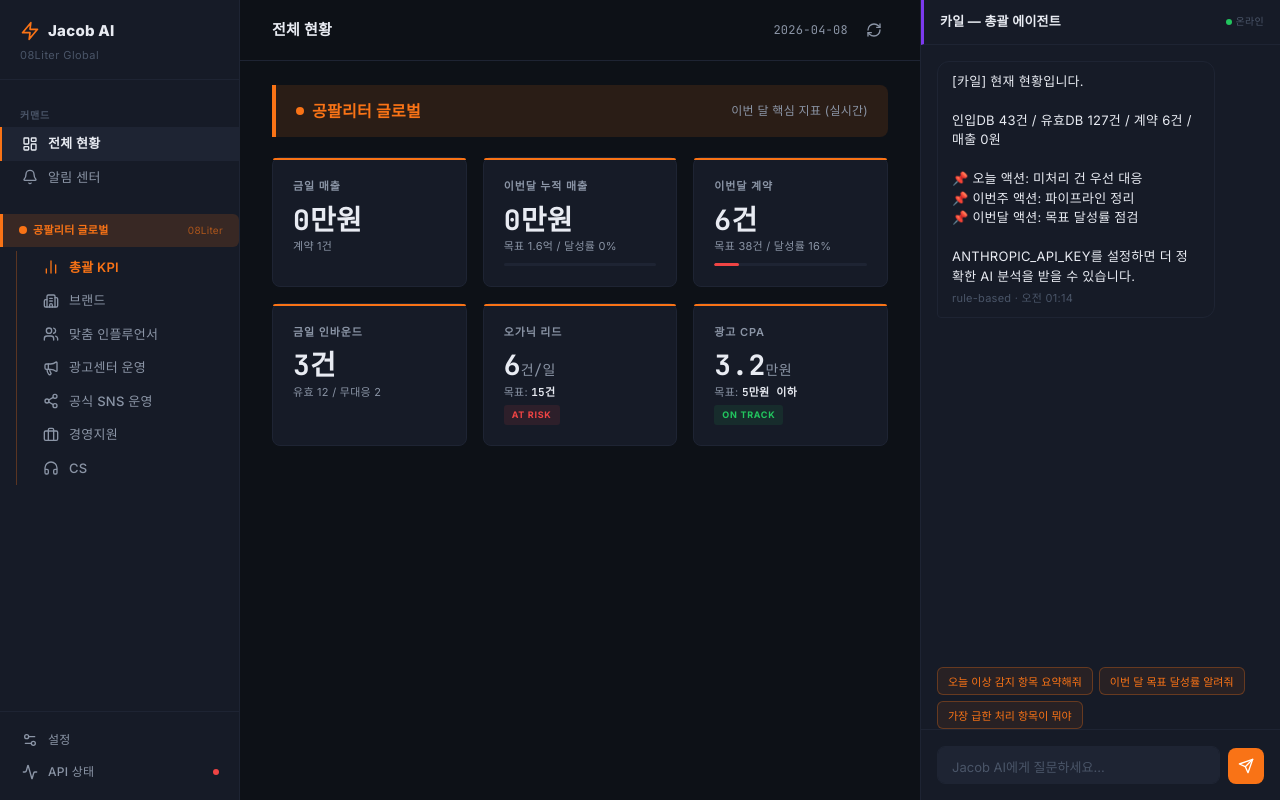
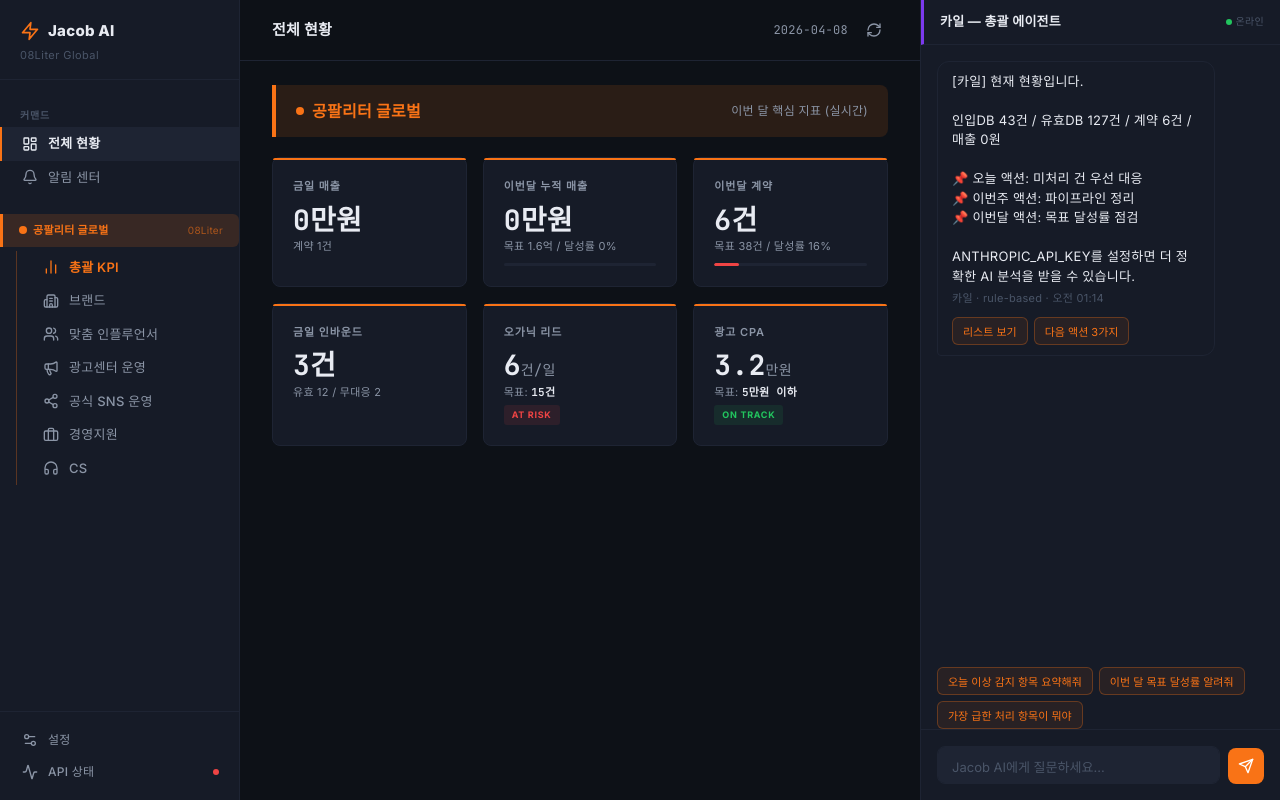
Before and after one commit to jacobeveryfriday/jacob-ai-system, a FastAPI app: page / in a window 1280 px wide. Run offline with FastAPI, Linux system fonts and the light colour scheme; data that the repository does not hold is empty.

Commit message:
feat: [발송하기] 버튼 + 하드코딩 전량 제거 + 에이전트 액션 버튼
- 루나 브리핑 후 [발송하기] 주황색 버튼 → 클릭 시 즉시 발송
- 전체 에이전트 브리핑 후 [리스트 보기] [다음 액션 3가지] 버튼
- KPI 페이지 하드코딩 제거: 480만/55,800원/28명/8건/6건/43건 등
- 월간 KPI 하드코딩 제거: 140만/24,430명/2건/3700000 등
- SNS 요약 박스: 더미 수치 → 실데이터 연동 예정 표시
- 현금흐름 박스: 1.22억 → 구글시트 실데이터

Co-Authored-By: Claude Opus 4.6 (1M context) <noreply@anthropic.com>

```diff
--- a/dashboard/templates/index.html
+++ b/dashboard/templates/index.html
@@ -222,24 +222,22 @@ tMon.addEventListener('click',function(){tMon.classList.add('active');tDay.class
 // Day KPIs
 mkKpi(dayDiv,[
 ['오늘 매출',String(Math.round((t.revenue||0)/10000)),'만원','watch','누적 '+(m.revenue?(m.revenue/100000000).toFixed(2):'0')+'억'],
-['오늘 인입 DB',String(t.inbound||3),'건','watch','누적 '+(m.total_db||43)+'건'],
-['오늘 유효 DB',String(t.valid||12),'건','watch','전환율 29.5%'],
-['광고 리드 CPA','55,800','원','watch','목표 50,000원'],
-['인플루언서 발굴','28','명','watch','이번 달 확정 N명'],
-['오늘 CS 접수','8','건','on','브랜드 5건 / 인플루언서 3건']
+['오늘 인입 DB',String(t.inbound_db||0),'건','watch','유효 '+String(t.valid_db||0)+' / 무대응 '+String(t.unhandled_db||0)],
+['오늘 유효 DB',String(t.valid_db||0),'건',t.valid_db>0?'on':'risk','전환율 '+(t.inbound_db>0?Math.round(t.valid_db/t.inbound_db*100):0)+'%'],
+['광고 CPA',String(m.roas||0),'x','watch','목표 5만원 이하'],
+['인플루언서 풀',String(Math.round((m.influencer_pool||0)/10000)),'만명','watch','목표 155만'],
+['오늘 CS 접수','-','건','on','실데이터 연동 예정']
 ],3);
 el.appendChild(dayDiv);
 // Month KPIs
 mkKpi(monDiv,[
 ['매출',(m.revenue?(m.revenue/100000000).toFixed(2):'0'),'억원','watch','목표 1.6억'],
-['계약건수',String(m.contract||6),'건','risk','목표 38건'],
-['평균계약단가',((m.avg_price||3700000)/10000).toFixed(0),'만원','watch','목표 420만'],
-['총 광고비',((m.total_spend||24000000)/10000).toFixed(0),'만원','watch',''],
-['총 리드 DB',String(m.total_db||43),'건','on',''],
-['광고 ROAS',String(m.roas||9.41),'x','on',''],
-['인플루언서 풀','140','만명','watch','목표 155만'],
-['SNS 팔로워','24,430','명','watch',''],
-['정부지원 수혜','2','건','on','']
+['계약건수',String(m.contract||0),'건',m.contract>=20?'on':m.contract>=10?'watch':'risk','목표 38건 / '+Math.round((m.contract||0)/38*100)+'%'],
+['평균계약단가',((m.avg_price||0)/10000).toFixed(0),'만원',(m.avg_price||0)>=4200000?'on':'watch','목표 420만'],
+['인입 DB',String(m.inbound_db||0),'건','on','유효 '+String(m.valid_db||0)+'건'],
+['광고 ROAS',String(m.roas||0),'x',m.roas>=5?'on':'watch',''],
+['인플루언서 풀',String(Math.round((m.influencer_pool||0)/10000)),'만명','watch','목표 155만'],
+['계약 달성률',Math.round((m.contract||0)/38*100),'%',(m.contract||0)>=20?'on':'risk','']
 ],3);
 el.appendChild(monDiv);
 // 섹션별 요약 6박스
@@ -248,7 +246,7 @@ var boxData=[
 {title:'브랜드 파이프라인',id:'pipeline-summary',page:'brand',content:'인입DB '+(m.total_db||43)+'건 -> 유효DB '+(m.valid||127)+'건 -> 미팅 '+(pm.meeting||28)+'건 -> 계약 '+(m.contract||6)+'건\n오늘 신규 인입: '+(t.inbound||3)+'건'},
 {title:'맞춤 인플루언서',id:'influencer-summary',page:'influencer',content:'총 풀: 140만명\n오늘 신규 확보: 28명\n이번 달 캠페인: 6건'},
 {title:'광고센터 현황',id:'ads-summary',page:'ads',content:'이번 달 ROAS: '+(m.roas||9.41)+'x\n총 DB: '+(m.total_db||43)+'건 / 광고비: '+((m.total_spend||24000000)/10000).toFixed(0)+'만원'},
-{title:'공식 SNS 현황',id:'sns-summary',page:'sns',content:'B2B 합산: 24,430명 (+680명/월)\nIG 8,420 / TT 12,800 / LI 3,210\n오늘 신규: 60명'},
+{title:'공식 SNS 현황',id:'sns-summary',page:'sns',content:'SNS 실데이터 연동 예정\nInstagram / TikTok / YouTube'},
 {title:'현금흐름 (이번 달)',id:'cashflow-summary',page:'management',content:'매출: '+(m.revenue?(m.revenue/100000000).toFixed(2):'0')+'억원\n목표: 1.6억원\n달성률: '+Math.round((m.revenue||0)/160000000*100)+'%'},
 {title:'CS & 경영지원',id:'cs-summary',page:'cs',content:'브랜드 CS: 오늘 5건 / 대기 2건\n인플루언서 CS: 오늘 3건 / 대기 1건\n정부지원: 진행 2건 / 신청예정 1건'}
 ];
@@ -521,7 +519,14 @@ var msgs=document.getElementById('chatMessages');while(msgs.firstChild)msgs.remo
 // 자동 브리핑 요청
 var loading=document.createElement('div');loading.className='chat-msg agent';loading.style.cssText='color:#4A5568;font-style:italic';loading.textContent=a.name.split(' — ')[0]+' 에이전트 접속 중...';msgs.appendChild(loading);
 fetch('/api/chat',{method:'POST',headers:{'Content-Type':'application/json'},body:JSON.stringify({page:pid,briefing:true})}).then(function(r){return r.json()}).then(function(data){
-msgs.removeChild(loading);var g=document.createElement('div');g.className='chat-msg agent';g.style.whiteSpace='pre-line';g.textContent=data.reply||'브리핑을 준비 중입니다.';var ts=document.createElement('div');ts.className='chat-msg-time';ts.textContent=(data.source||'system')+' · '+new Date().toLocaleTimeString('ko-KR',{hour:'2-digit',minute:'2-digit'});g.appendChild(ts);msgs.appendChild(g);msgs.scrollTop=msgs.scrollHeight
+msgs.removeChild(loading);var g=document.createElement('div');g.className='chat-msg agent';g.style.whiteSpace='pre-line';g.textContent=data.reply||'브리핑을 준비 중입니다.';var ts=document.createElement('div');ts.className='chat-msg-time';ts.textContent=(data.agent||'AI')+' · '+(data.source||'system')+' · '+new Date().toLocaleTimeString('ko-KR',{hour:'2-digit',minute:'2-digit'});g.appendChild(ts);
+// 브리핑 후 액션 버튼
+var ab=document.createElement('div');ab.style.cssText='display:flex;gap:6px;flex-wrap:wrap;margin-top:10px';
+if(pid==='brand'){var sb=document.createElement('button');sb.style.cssText='padding:8px 18px;background:#FF6B00;border:none;border-radius:6px;color:#fff;font-size:12px;font-weight:700;cursor:pointer';sb.textContent='발송하기';sb.addEventListener('click',function(){document.getElementById('chatInput').value='발송해줘';sendChat()});ab.appendChild(sb)}
+var lb=document.createElement('button');lb.className='chat-ex-btn';lb.textContent='리스트 보기';lb.addEventListener('click',function(){document.getElementById('chatInput').value=pid==='brand'?'재접촉 리스트 보여줘':'무대응 리스트 보여줘';sendChat()});ab.appendChild(lb);
+var nb=document.createElement('button');nb.className='chat-ex-btn';nb.textContent='다음 액션 3가지';nb.addEventListener('click',function(){document.getElementById('chatInput').value='오늘/이번주/이번달 액션 각 1가지 알려줘';sendChat()});ab.appendChild(nb);
+g.appendChild(ab);
+msgs.appendChild(g);msgs.scrollTop=msgs.scrollHeight
 }).catch(function(){msgs.removeChild(loading);var g=document.createElement('div');g.className='chat-msg agent';g.textContent=a.name+' 에이전트입니다. 무엇을 도와드릴까요?';var ts=document.createElement('div');ts.className='chat-msg-time';ts.textContent='System';g.appendChild(ts);msgs.appendChild(g)})}
 
 document.getElementById('chatSendBtn').addEventListener('click',sendChat);
```
